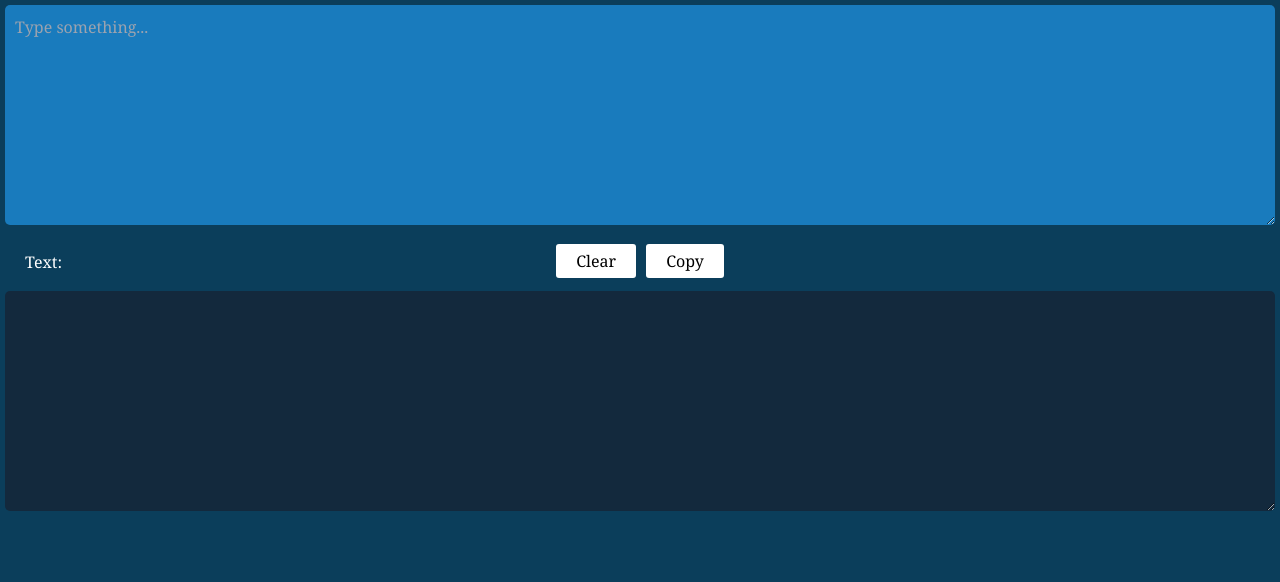
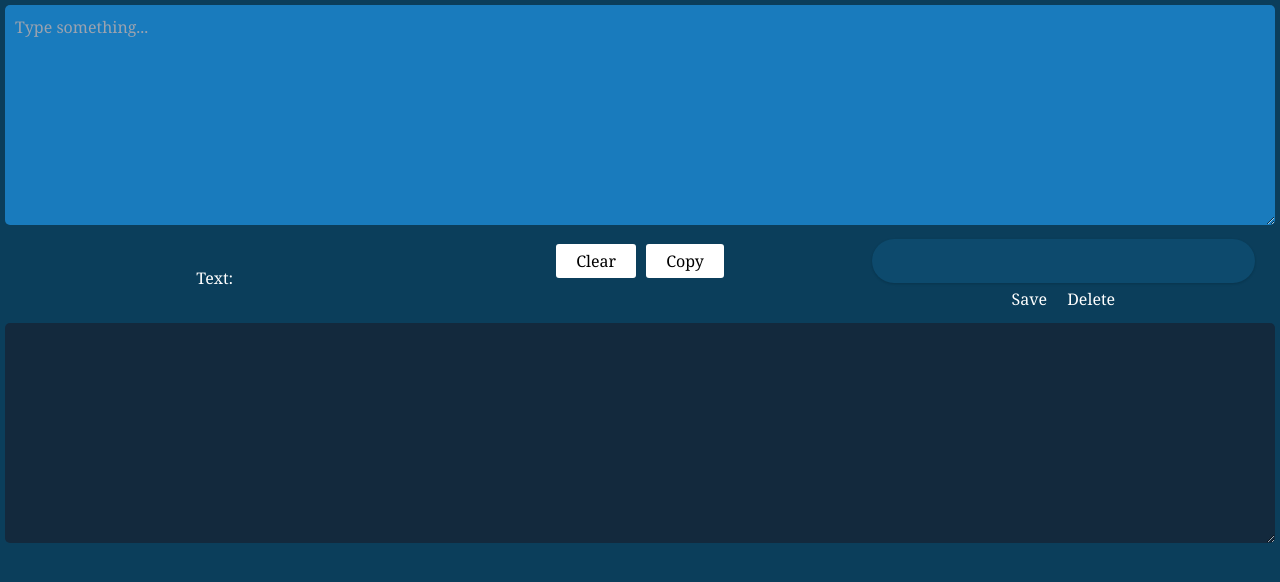
Before and after one commit to YankyawThu/encodeSymbols, a plain HTML site: page index.html in a window 1280 px wide. Drawn offline with nearby package versions, Linux system fonts and the light colour scheme.

Commit message:
add cookie & bug fix

```diff
--- a/index.html
+++ b/index.html
@@ -5,6 +5,7 @@
     <meta http-equiv="X-UA-Compatible" content="IE=edge">
     <meta name="viewport" content="width=device-width, initial-scale=1.0">
     <link href="https://unpkg.com/tailwindcss@^2/dist/tailwind.min.css" rel="stylesheet">
+    <link rel="stylesheet" href="https://use.fontawesome.com/releases/v5.15.1/css/all.css" integrity="sha384-vp86vTRFVJgpjF9jiIGPEEqYqlDwgyBgEF109VFjmqGmIY/Y4HV4d3Gp2irVfcrp" crossorigin="anonymous">
     <link rel="icon" href="favicon.ico"/>
     <title>Encode symbols</title>
     <style>
@@ -47,14 +48,78 @@
             outline: none;
             border: 3px solid #EDB458;
         }
+        .ctc {
+            background: #0D4A6D;
+            color: #238bcc;
+            width: 100%;
+            padding: 10px 20px;
+            border-radius: 30px;
+        }
     </style>
 </head>
-<body>
+<body onload="getCookie('text')">
+    <div onmouseover="filter_hash()">
+        <div onkeyup="filter_hash()">
+            <textarea name="" id="origin_text" placeholder="Type something..."></textarea>
+        </div>
+        <div class="grid grid-cols-3 py-2">
+            <div class="text-white text-center self-center">Text:<span id="count" class="text-xl pl-1"></span></div>
+            <!-- <div class="flex flex-wrap justify-around">
+                <div class="text-white text-left py-2">Text:<span id="count" class="text-xl pl-1"></span></div>
+                <div class=" p-2">
+                    <div class="rounded-lg text-gray-500" style="background: #C1CFDA;">
+                        <input type="text" class="bg-transparent rounded-lg p-1 w-24 md:w-auto focus:outline-none">
+                        <i class="far fa-edit p-1"></i>
+                    </div>
+                </div>
+            </div> -->
+            <div class="text-center">
+                <button onclick="clear_text()" class="btn">Clear</button>
+                <button onclick="copy_text()" class="btn">Copy</button>
+            </div>
+            <div class="px-5 text-center">
+                <input onclick="ctc()" id="ctc" type="text" class="ctc shadow focus:outline-none">
+                <button onclick="setCookie('text')" class="my-1 px-2 focus:outline-none text-white">Save</button>
+                <button onclick="deleteCookie('text')" class="my-1 px-2 focus:outline-none text-white">Delete</button>
+            </div>
+        </div>
+        <div>
+            <textarea name="" id="filter_text"></textarea>
+        </div>
+    </div>
+
     <script>
+        //cookie
+        function setCookie(cname) {
+            document.cookie = cname + "=" + document.getElementById('ctc').value + ";";
+            location.reload();
+        }
+        function getCookie(cname) {
+            var name = cname + "=";
+            var decodedCookie = decodeURIComponent(document.cookie);
+            var ca = decodedCookie.split(';');
+            for(var i = 0; i < ca.length; i++) {
+                var c = ca[i];
+                while (c.charAt(0) == ' ') {
+                c = c.substring(1);
+                }
+                if (c.indexOf(name) == 0) {
+                   document.getElementById("ctc").value = c.substring(name.length, c.length);
+                }
+            }
+        }
+        function deleteCookie(cname) {
+            document.cookie = cname + "=; expires=Thu, 01 Jan 1997 00:00:00 UTC; path=/;";
+            location.reload();
+        }
+        //end cookie
+
         function filter_hash() {
             var text = document.getElementById('origin_text').value;
-            var and = text.replaceAll("&" , "%26");
-            var hash = and.replaceAll("#" , " %23");
+            var percent = text.replaceAll("%" , "%25");
+            var bl = percent.replace("*" , "%0A%0A%23");
+            var and = bl.replaceAll("&" , "%26");
+            var hash = and.replaceAll("#" , "%23");
             var last = hash.replaceAll("\"" , "%22");
             document.getElementById('filter_text').value = last;
             document.getElementById('count').innerHTML = 280 - text.length;
@@ -76,22 +141,12 @@
             copyText.setSelectionRange(0, 9999);
             document.execCommand("copy");
         }
+        function ctc() {
+            var copyText = document.getElementById('ctc');
+            copyText.select();
+            copyText.setSelectionRange(0, 9999);
+            document.execCommand("copy");
+        }
     </script>
-    <div onkeyup="filter_hash()" onmouseover="filter_hash()">
-        <div>
-            <textarea name="" id="origin_text" placeholder="Type something..."></textarea>
-        </div>
-        <div class="grid grid-cols-3 py-2">
-            <div class="self-center text-white pl-5 text-left">Text: <span id="count" class="text-xl"></span></div>
-            <div class="text-center">
-                <button onclick="clear_text()" class="btn">Clear</button>
-                <button onclick="copy_text()" class="btn">Copy</button>
-            </div>
-            <div></div>
-        </div>
-        <div>
-            <textarea name="" id="filter_text"></textarea>
-        </div>
-    </div>
 </body>
 </html>
```
